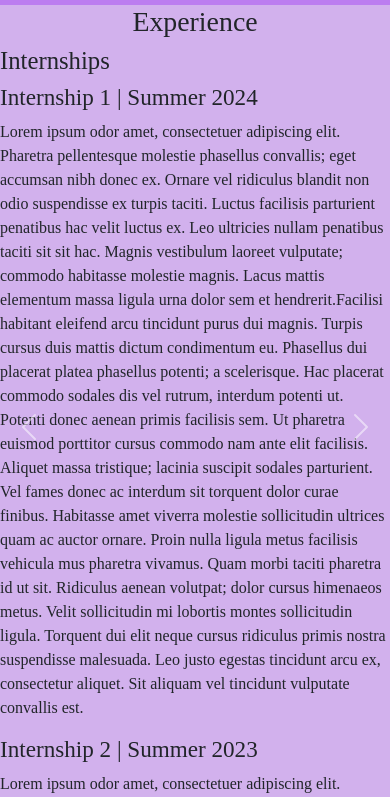
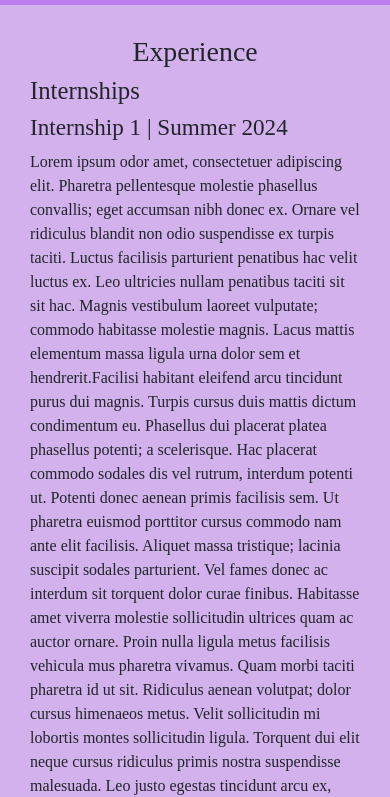
Before and after one commit to Jthoeung/Portfolio, a plain HTML site: page experience.html in a window 390 px wide. Shown: the part 51-848 px from the top of the page. Drawn offline with nearby package versions, Linux system fonts and the light colour scheme.

Commit message:
made experience page responsive

```diff
--- a/experience.html
+++ b/experience.html
@@ -37,7 +37,7 @@
         </button>
         <div class="collapse navbar-collapse" id="navbarNavAltMarkup">
           <div class="navbar-nav">
-            <a class="nav-item nav-link active" href="index.html">Home <span class="sr-only">(current)</span></a>
+            <a class="nav-item nav-link active" href="index.html">Home<span class="sr-only">(current)</span></a>
             <a class="nav-item nav-link" href="experience.html">Experience</a>
             <a class="nav-item nav-link" href="project.html">Projects</a>
             <a class="nav-item nav-link" href="resume.html">Resume</a>
@@ -46,7 +46,7 @@
       </nav>
 
 
-      <div id="carouselExample" class="carousel slide">
+      <div id="carouselExample" class="carousel slide" data-ride="carousel">
         <div class="carousel-inner">
           <div class="carousel-item active">
             <div class="page-slide">
--- a/styles.css
+++ b/styles.css
@@ -45,5 +45,11 @@ img{
 
 .carousel-inner{
     background-color:rgb(210, 177, 237);
-    height: 100vh;
+    min-height: 100vh;
+    display: flex;
+
 }
+
+.page-slide{
+    padding: 30px;
+}
```
